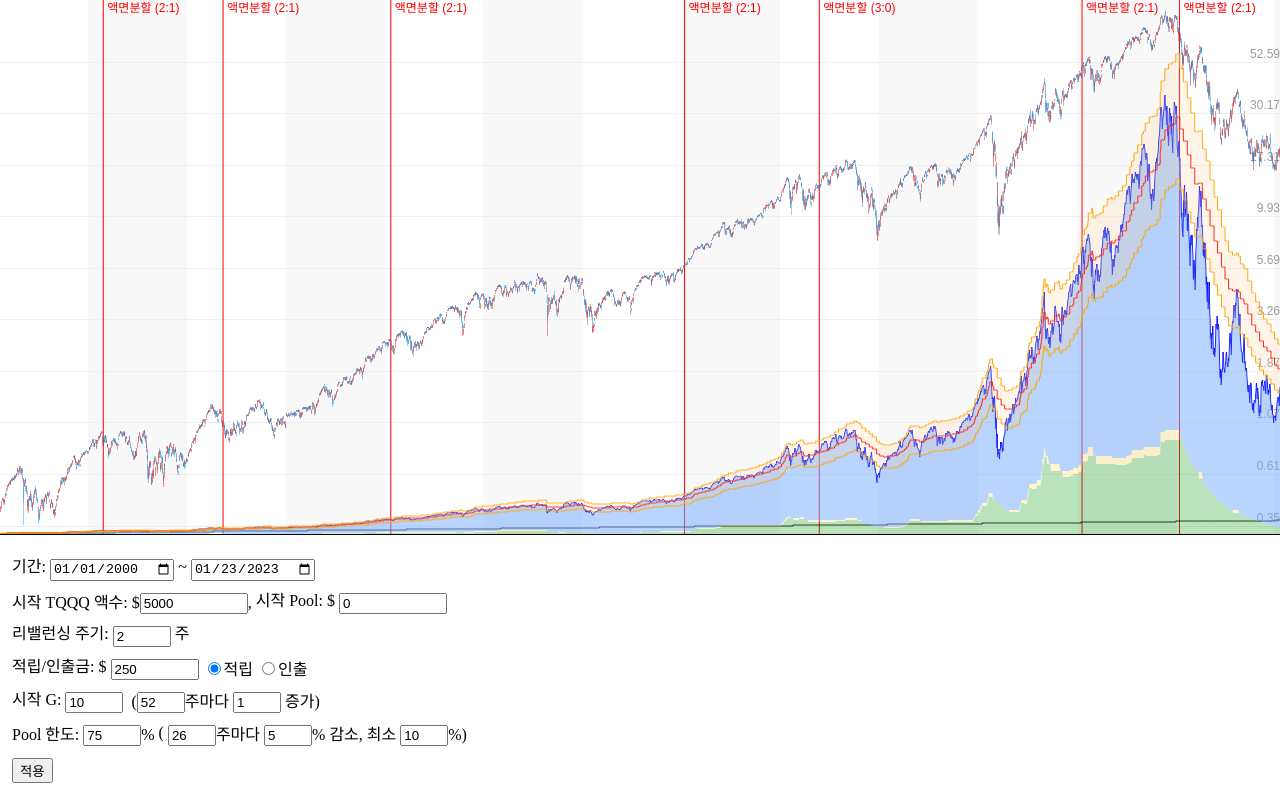
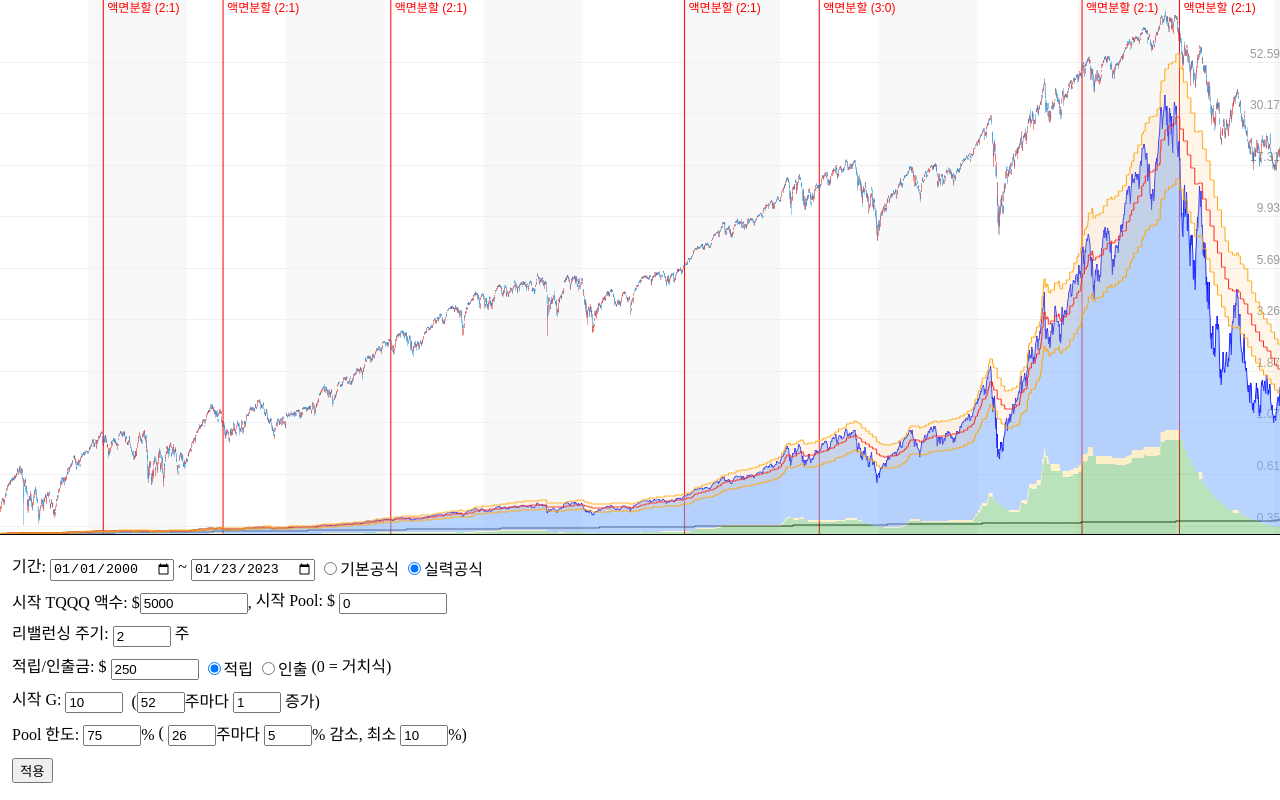
Before and after one commit to Droomii/vr-simul, a React (Create React App) app: page / in a window 1280 px wide. Built offline with nearby package versions, Linux system fonts and the light colour scheme.

Commit message:
add advanced formula

```diff
--- a/src/common/component/chart/ChartMain.tsx
+++ b/src/common/component/chart/ChartMain.tsx
@@ -77,7 +77,7 @@ const ChartMain = () => {
           const totalPool = lastVR.savedPool + lastVR.usablePool;
           const gradient = settings.getGradient(week * settings.weekCycleUnit);
           const newPool = Math.max(totalPool + settings.getCycleDeposit(week), 0);
-          const nextValue = Math.max(lastVR.targetValue + totalPool / gradient + (marketValue - lastVR.targetValue) / (2 * Math.sqrt(gradient)) + settings.getCycleDeposit(week), 0);
+          const nextValue = Math.max(lastVR.targetValue + totalPool / gradient + (settings.isAdvancedFormula ? (marketValue - lastVR.targetValue) / (2 * Math.sqrt(gradient)) : 0) + settings.getCycleDeposit(week), 0);
           const newSavedPool = newPool * (1 - settings.getPoolLimit(week * settings.weekCycleUnit));
           const newUsablePool = newPool - newSavedPool;
           lastVR.totalDeposit = Math.max(lastVR.totalDeposit + settings.getCycleDeposit(week), 0)
--- a/src/common/component/settings/ChartSettings.tsx
+++ b/src/common/component/settings/ChartSettings.tsx
@@ -7,6 +7,7 @@ const ChartSettings = () => {
     const {state: {settings}, setSettings} = useChartContext();
     const startDateRef = useRef<HTMLInputElement>(null);
     const endDateRef = useRef<HTMLInputElement>(null);
+    const advancedRadioRef = useRef<HTMLInputElement>(null);
     const startStockRef = useRef<HTMLInputElement>(null);
     const startPoolRef = useRef<HTMLInputElement>(null);
     const weekCycleRef = useRef<HTMLInputElement>(null);
@@ -52,6 +53,7 @@ const ChartSettings = () => {
         const gradient = Number(gradientRef.current?.value);
         const gradientWeek = Number(gradientWeekRef.current?.value);
         const gradientIncrease = Number(gradientIncreaseRef.current?.value);
+        const isAdvancedFormula = !!advancedRadioRef.current?.checked;
         const cycleDeposit = Number(cycleDepositRef.current?.value) * (depositRadioRef.current?.checked ? 1 : -1);
         const settings: Partial<IVRSettings> = {
             startDate: startDateRef.current?.value,
@@ -59,6 +61,7 @@ const ChartSettings = () => {
             weekCycleUnit,
             startStock,
             startPool,
+            isAdvancedFormula,
             getPoolLimit(week: number): number {
                 return 1 - Math.min((100 - poolLimit) / 100 + Math.floor(week / poolLimitWeek) * (poolDecrease / 100), 1 - poolMinLimit / 100)
             },
@@ -72,9 +75,12 @@ const ChartSettings = () => {
         setSettings(settings)
     }
 
-    return <div className={styles.controlWrap}>
+    return <form className={styles.controlWrap}>
         <div>기간: <input type={'date'} ref={startDateRef} defaultValue={settings.startDate}
-                        onChange={handleChangeStartDate}/> ~ <input type={'date'} ref={endDateRef} defaultValue={settings.endDate} onChange={handleChangeEndDate}/></div>
+                        onChange={handleChangeStartDate}/> ~ <input type={'date'} ref={endDateRef} defaultValue={settings.endDate} onChange={handleChangeEndDate}/>
+            <label htmlFor={'basicFormula'}><input  id={'basicFormula'} type={'radio'} value={'basic'} name={'formula'} />기본공식</label>
+            <label htmlFor={'advancedFormula'}><input ref={advancedRadioRef} id={'advancedFormula'} type={'radio'} value={'advancedFormula'} name={'formula'} defaultChecked={true}/>실력공식</label>
+        </div>
         <div><span>시작 TQQQ 액수: $<input type={'number'} ref={startStockRef} onBlur={handleChangeInteger} min={0}
                             defaultValue={settings.startStock} style={{width: 100}} step={1}/>,</span>
         시작 Pool: $<input type={'number'} ref={startPoolRef} onBlur={handleChangeInteger} min={0}
@@ -85,7 +91,7 @@ const ChartSettings = () => {
         <div>적립/인출금: $<input type={'number'} ref={cycleDepositRef} min={0} onBlur={handleChangeInteger}
                              defaultValue={settings.getCycleDeposit(0)} style={{width: 80}} step={1}/>
             <label htmlFor={'deposit'}><input ref={depositRadioRef} id={'deposit'} type={'radio'} value={'deposit'} name={'deposit'} defaultChecked={true}/>적립</label>
-            <label htmlFor={'withdraw'}><input id={'withdraw'} type={'radio'} value={'withdraw'} name={'deposit'}/>인출</label>
+            <label htmlFor={'withdraw'}><input id={'withdraw'} type={'radio'} value={'withdraw'} name={'deposit'}/>인출</label> (0 = 거치식)
         </div>
         <div>시작 G: <input type={'number'} ref={gradientRef} min={1} onBlur={handleChangeInteger}
                           defaultValue={settings.getGradient(0)} style={{width: 50}} step={1}/>
@@ -104,7 +110,7 @@ const ChartSettings = () => {
         <div>
         <button type={'button'} onClick={handleSubmit}>적용</button>
         </div>
-    </div>
+    </form>
 }
 
 export default ChartSettings;
--- a/src/context/ChartContextProvider.tsx
+++ b/src/context/ChartContextProvider.tsx
@@ -20,6 +20,7 @@ const defaultValue: IContext = {
             startStock: 5000,
             startPool: 0,
             weekCycleUnit: 2,
+            isAdvancedFormula: true,
             getCycleDeposit() {
                 return 250
             },
--- a/src/define/IVRSettings.ts
+++ b/src/define/IVRSettings.ts
@@ -4,6 +4,7 @@ interface IVRSettings {
     startStock: number;
     startPool: number;
     weekCycleUnit: number;
+    isAdvancedFormula: boolean;
     getCycleDeposit(week: number): number;
     getGradient(week: number): number;
     getPoolLimit(week: number): number;
```
